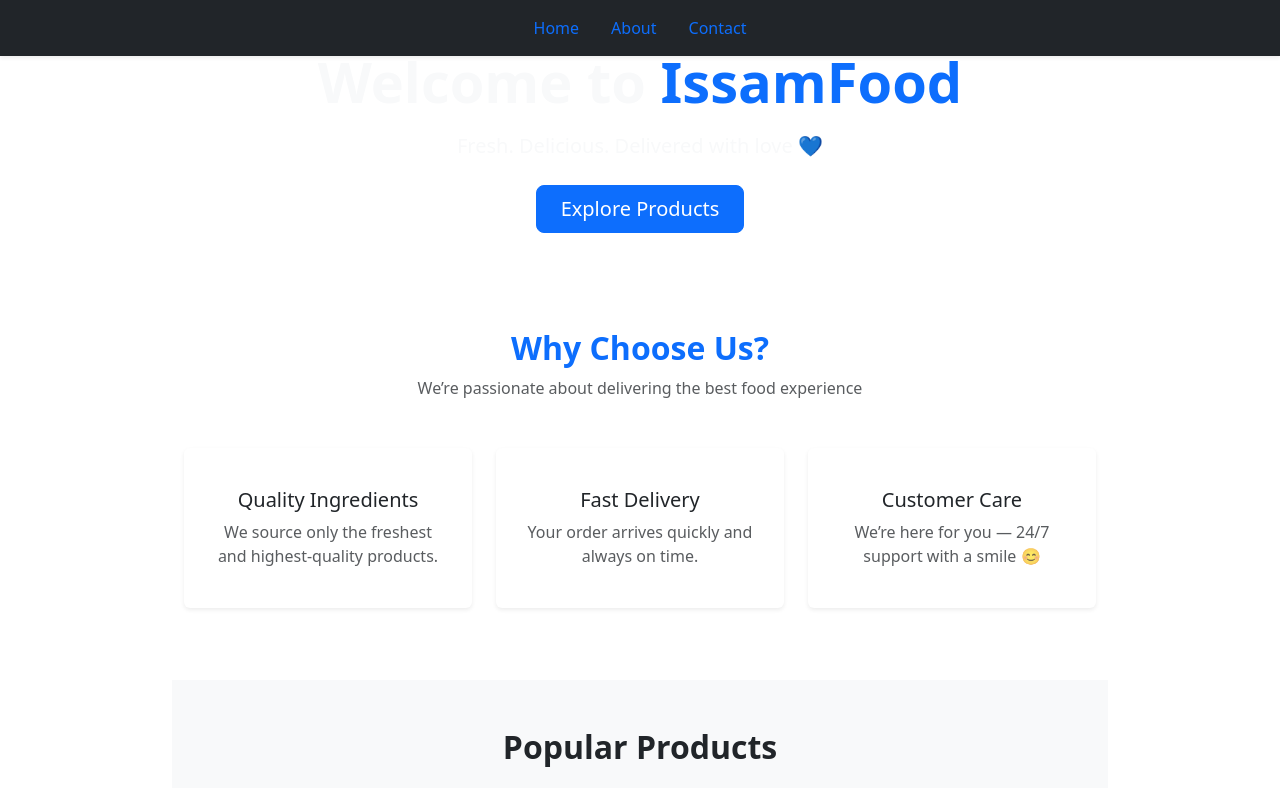
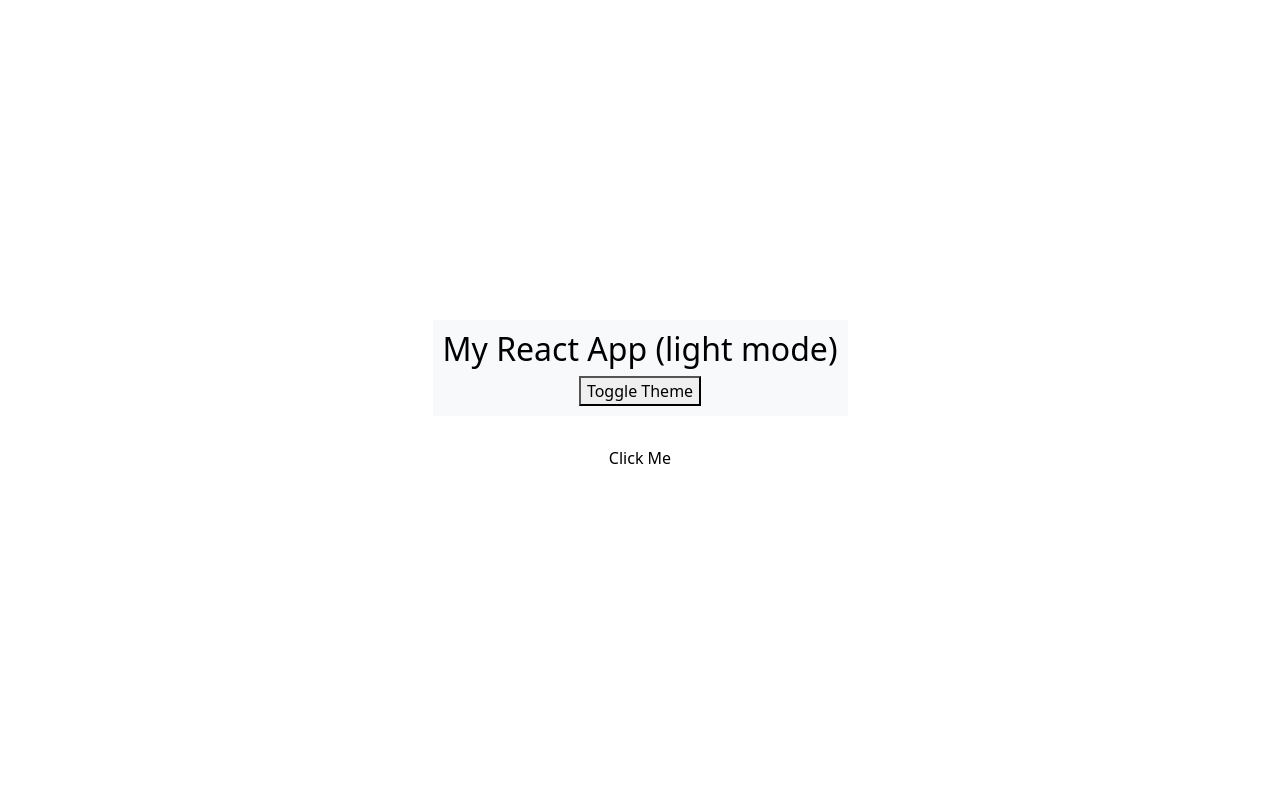
Before and after one commit to Mouha-med-ouchen/react_rep, a React (Create React App) app in the folder myapp/: page / in a window 1280 px wide. Shown: the top 788 px of the page. Built offline with nearby package versions, Linux system fonts and the light colour scheme; grey boxes are pictures that could not be loaded.

Commit message:
Context Api

```diff
--- a/myapp/src/App.css
+++ b/myapp/src/App.css
@@ -41,3 +41,12 @@
     transform: rotate(360deg);
   }
 }
+
+.app {
+  height: 100vh;
+  display: flex;
+  flex-direction: column;
+  align-items: center;
+  justify-content: center;
+  transition: all 0.3s ease;
+}
--- /dev/null
+++ b/myapp/src/Context/App.jsx
@@ -0,0 +1,15 @@
+import ThemeProvider from "./ThemeContext";
+import Navbar from "./Navbar";
+import Button from "./Button";
+import "../App.css";
+
+export default function App() {
+    return (
+        <ThemeProvider>
+            <div className="app">
+                <Navbar />
+                <Button />
+            </div>
+        </ThemeProvider>
+    );
+}
--- /dev/null
+++ b/myapp/src/Context/Button.jsx
@@ -0,0 +1,21 @@
+import { useContext } from "react";
+import { ThemeContext } from "./ThemeContext";
+
+export default function Button() {
+    const { theme } = useContext(ThemeContext);
+
+    return (
+        <button
+            style={{
+                backgroundColor: theme === "light" ? "#fff" : "#444",
+                color: theme === "light" ? "#000" : "#fff",
+                padding: "10px 20px",
+                marginTop: "20px",
+                border: "none",
+                borderRadius: "5px",
+            }}
+        >
+            Click Me
+        </button>
+    );
+}
--- /dev/null
+++ b/myapp/src/Context/Context.jsx
@@ -0,0 +1,3 @@
+import { createContext } from "react";
+
+export const UserContext = createContext();
--- /dev/null
+++ b/myapp/src/Context/Navbar.jsx
@@ -0,0 +1,20 @@
+import { useContext } from "react";
+import { ThemeContext } from "./ThemeContext";
+
+export default function Navbar() {
+    const { theme, toggleTheme } = useContext(ThemeContext);
+
+    return (
+        <nav
+            style={{
+                backgroundColor: theme === "light" ? "#f8f9fa" : "#222",
+                color: theme === "light" ? "#000" : "#fff",
+                padding: "10px",
+                textAlign: "center",
+            }}
+        >
+            <h2>My React App ({theme} mode)</h2>
+            <button onClick={toggleTheme}>Toggle Theme</button>
+        </nav>
+    );
+}
--- /dev/null
+++ b/myapp/src/Context/ThemeContext.jsx
@@ -0,0 +1,17 @@
+import { createContext, useState } from "react";
+
+export const ThemeContext = createContext();
+
+export default function ThemeProvider({ children }) {
+    const [theme, setTheme] = useState("light");
+
+    const toggleTheme = () => {
+        setTheme((prev) => (prev === "light" ? "dark" : "light"));
+    };
+
+    return (
+        <ThemeContext.Provider value={{ theme, toggleTheme }}>
+            {children}
+        </ThemeContext.Provider>
+    );
+}
--- a/myapp/src/Routers/App.jsx
+++ b/myapp/src/Routers/App.jsx
@@ -4,6 +4,7 @@ import Layout from './Pages/Layout';
 import Contact from './Contact';
 import About from './About';
 import Home from './Home';
+import PageNotFound from './PageNotFound'
 
 
 export default function App() {
@@ -16,6 +17,7 @@ export default function App() {
                         <Route
                             path='contact' element={<Contact></Contact>}></Route>
                         <Route path='about' element={<About></About>}></Route>
+                        <Route path='*' element={<PageNotFound></PageNotFound>}></Route>
                     </Route>
                 </Routes>
             </BrowserRouter>
--- /dev/null
+++ b/myapp/src/Routers/PageNotFound.jsx
@@ -0,0 +1,17 @@
+import 'bootstrap/dist/css/bootstrap.min.css';
+import { Link } from "react-router-dom";
+
+export default function NotFound() {
+    return (
+        <div className="d-flex flex-column align-items-center justify-content-center vh-100 bg-light text-center">
+            <h1 className="display-1 fw-bold text-danger">404</h1>
+            <h2 className="mb-3">Page Not Found</h2>
+            <p className="text-muted mb-4">
+                Oops! The page you’re looking for doesn’t exist or has been moved.
+            </p>
+            <Link to="/" className="btn btn-primary px-4">
+                Go Back Home
+            </Link>
+        </div>
+    );
+}
--- a/myapp/src/index.js
+++ b/myapp/src/index.js
@@ -4,7 +4,7 @@ import './index.css';
 import 'bootstrap/dist/css/bootstrap.min.css';
 import 'bootstrap/dist/js/bootstrap.bundle.min.js';
 
-import App from './Routers/App';
+import App from './Context/App';
 
 const root = ReactDOM.createRoot(document.getElementById('root'));
 root.render(
```
